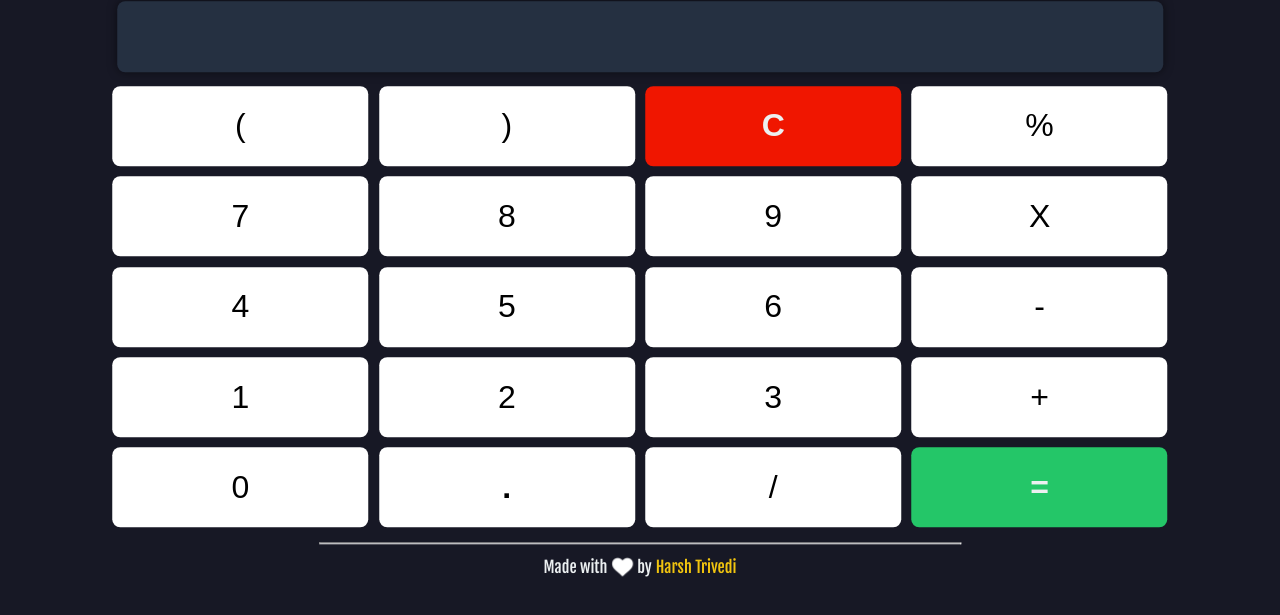
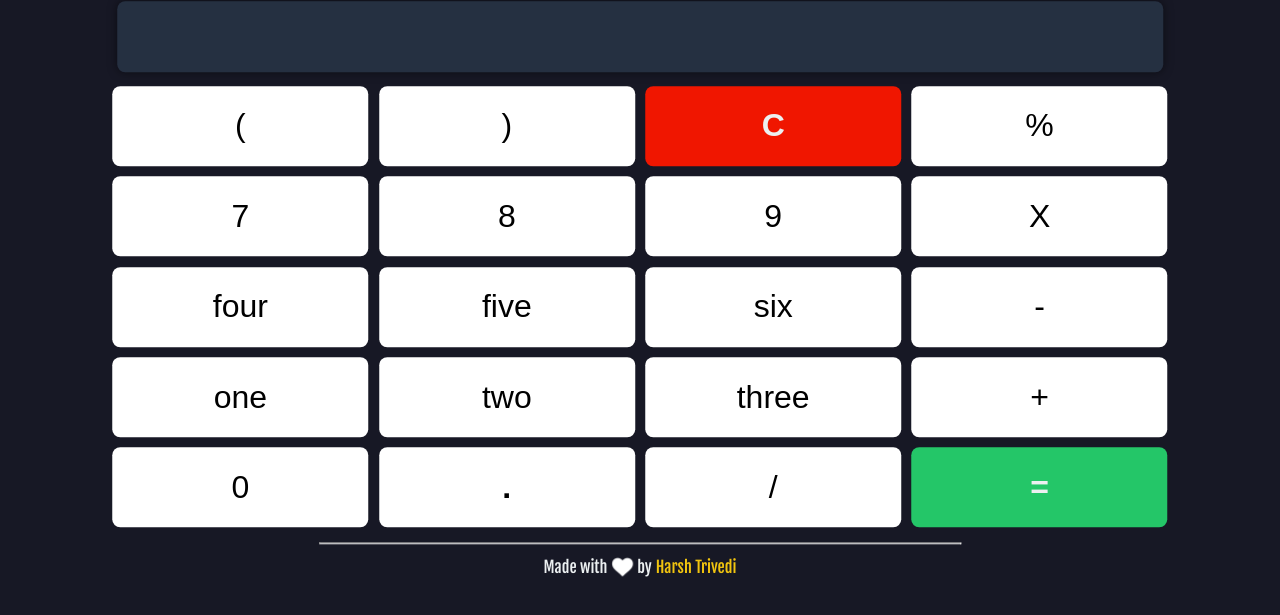
Before and after one commit to sangamesh-Math/Simple-JavaScript-Calculator-master, a plain HTML site: page index.html in a window 1280 px wide. Shown: the part 147-762 px from the top of the page. Drawn offline with Linux system fonts and the light colour scheme.

Commit message:
added features

```diff
--- a/index.html
+++ b/index.html
@@ -80,15 +80,15 @@
 					<td><button>X</button></td>
 				</tr>
 				<tr>
-					<td><button>4</button></td>
-					<td><button>5</button></td>
-					<td><button>6</button></td>
+					<td><button>four</button></td>
+					<td><button>five</button></td>
+					<td><button>six</button></td>
 					<td><button>-</button></td>
 				</tr>
 				<tr>
-					<td><button>1</button></td>
-					<td><button>2</button></td>
-					<td><button>3</button></td>
+					<td><button>one</button></td>
+					<td><button>two</button></td>
+					<td><button>three</button></td>
 					<td><button>+</button></td>
 				</tr>
 				<tr>
```
